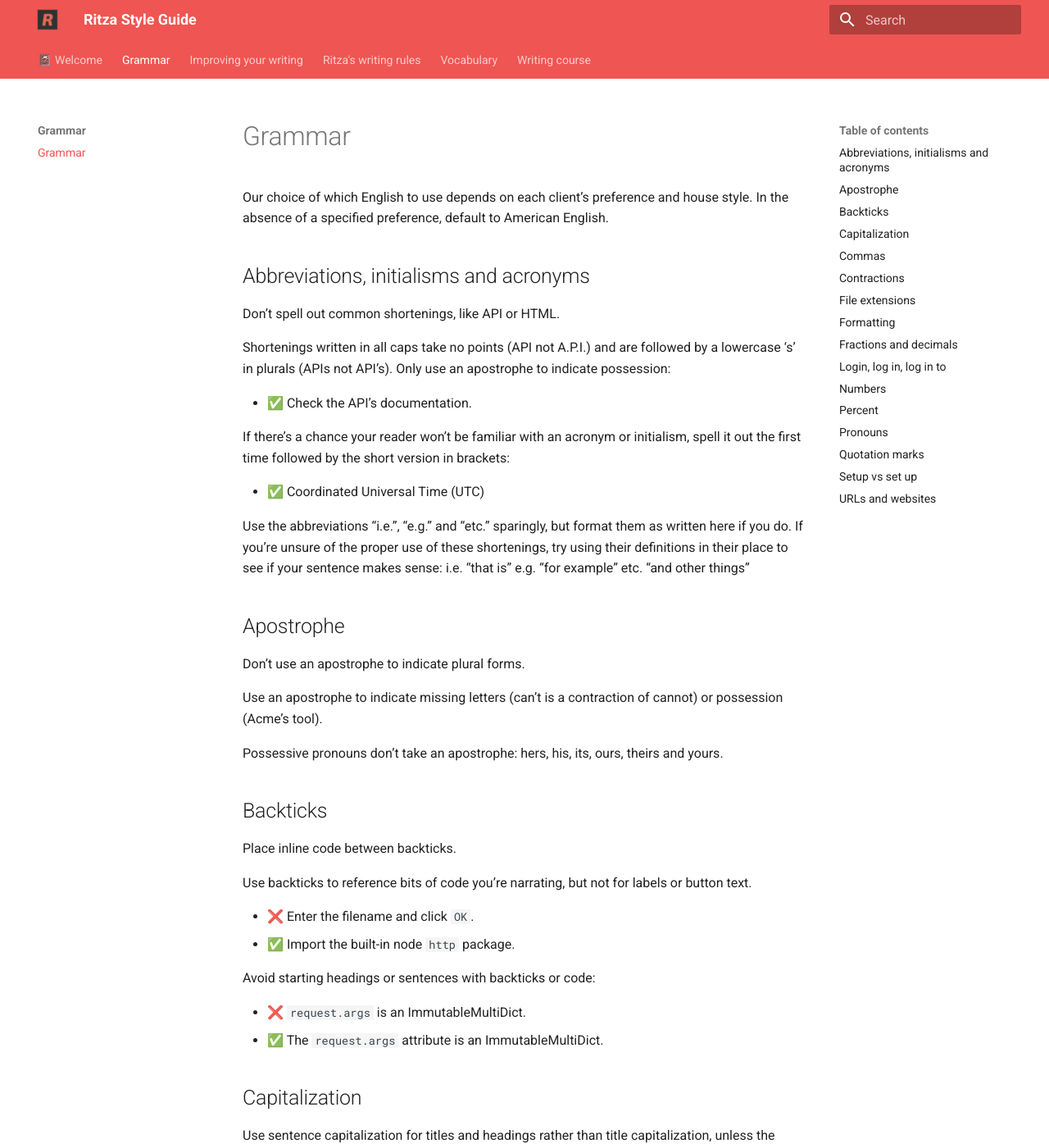
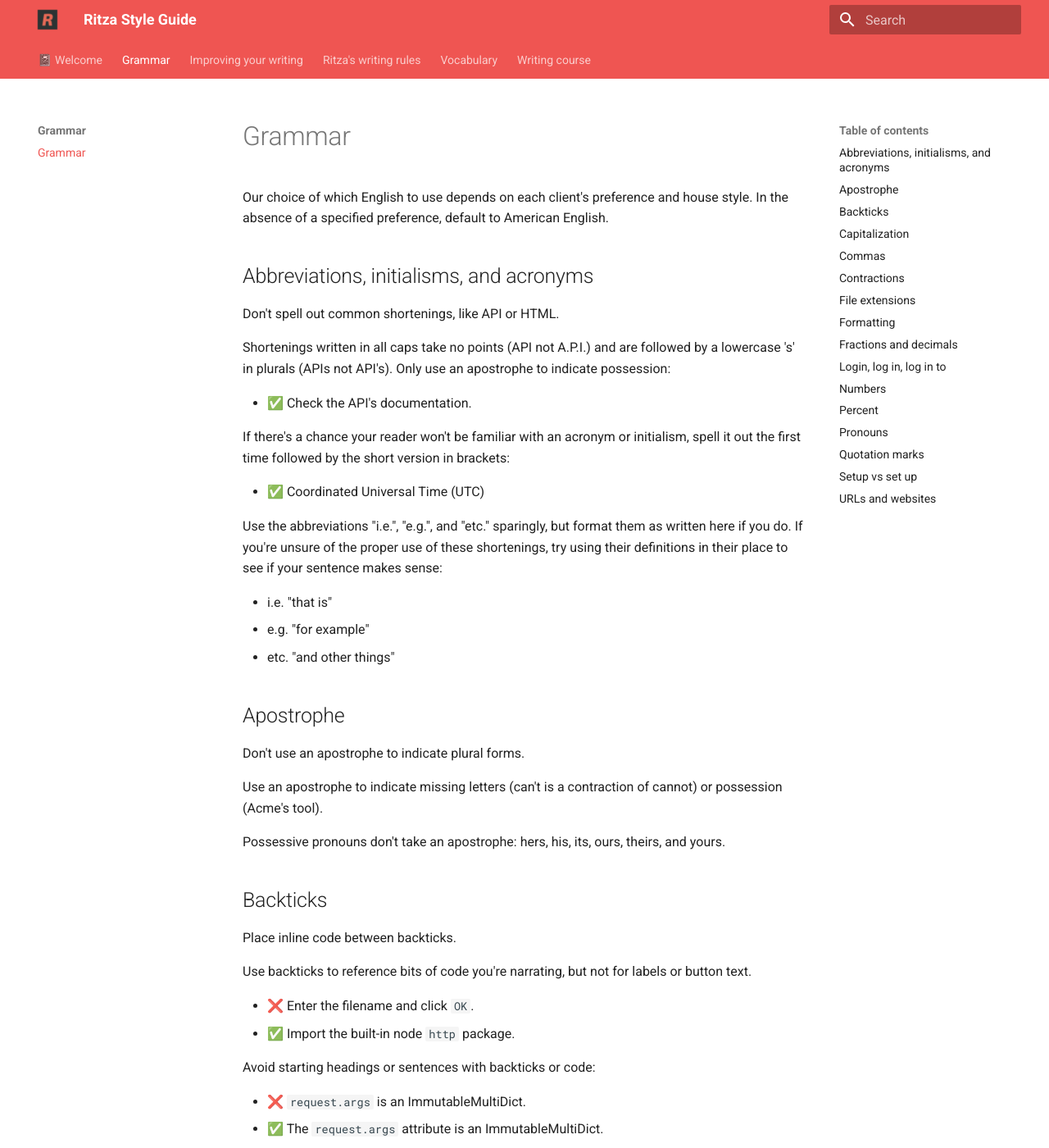
Before and after one commit to ritza-co/styleguide.ritza.co, an MkDocs documentation site: the page built from docs/grammar/grammar.md, in a window 1280 px wide and 1400 px high. Shown: the whole window at 82% size. Built offline with MkDocs 1.6.1 and Material for MkDocs 9.7.7, drawn with Linux system fonts in a browser that asks for light colours; some of the changed text lies outside the part shown.

Commit message:
Grammar proofread

```diff
--- a/docs/grammar/grammar.md
+++ b/docs/grammar/grammar.md
@@ -1,37 +1,38 @@
 # Grammar
 
-Our choice of which English to use depends on each client’s preference and house style. In the absence of a specified preference, default to American English.
+Our choice of which English to use depends on each client's preference and house style. In the absence of a specified preference, default to American English.
 
-## Abbreviations, initialisms and acronyms
+## Abbreviations, initialisms, and acronyms
 
-Don’t spell out common shortenings, like API or HTML.
+Don't spell out common shortenings, like API or HTML.
 
-Shortenings written in all caps take no points (API not A.P.I.) and are followed by a lowercase ‘s’ in plurals (APIs not API’s). Only use an apostrophe to indicate possession:
+Shortenings written in all caps take no points (API not A.P.I.) and are followed by a lowercase 's' in plurals (APIs not API's). Only use an apostrophe to indicate possession:
 
-*  ✅ Check the API’s documentation.
+*  ✅ Check the API's documentation.
 
-If there’s a chance your reader won’t be familiar with an acronym or initialism, spell it out the first time followed by the short version in brackets:
+If there's a chance your reader won't be familiar with an acronym or initialism, spell it out the first time followed by the short version in brackets:
 
 * ✅ Coordinated Universal Time (UTC)
 
-Use the abbreviations “i.e.”, “e.g.” and “etc.” sparingly, but format them as written here if you do. If you’re unsure of the proper use of these shortenings, try using their definitions in their place to see if your sentence makes sense:
-i.e. “that is”
-e.g. “for example”
-etc. “and other things”
+Use the abbreviations "i.e.", "e.g.", and "etc." sparingly, but format them as written here if you do. If you're unsure of the proper use of these shortenings, try using their definitions in their place to see if your sentence makes sense:
+
+* i.e. "that is"
+* e.g. "for example"
+* etc. "and other things"
 
 ## Apostrophe
 
-Don’t use an apostrophe to indicate plural forms.
+Don't use an apostrophe to indicate plural forms.
 
-Use an apostrophe to indicate missing letters (can’t is a contraction of cannot) or possession (Acme’s tool).
+Use an apostrophe to indicate missing letters (can't is a contraction of cannot) or possession (Acme's tool).
 
-Possessive pronouns don’t take an apostrophe: hers, his, its, ours, theirs and yours.
+Possessive pronouns don't take an apostrophe: hers, his, its, ours, theirs, and yours.
 
 ## Backticks
 
 Place inline code between backticks.
 
-Use backticks to reference bits of code you’re narrating, but not for labels or button text.
+Use backticks to reference bits of code you're narrating, but not for labels or button text.
 
 *  ❌ Enter the filename and click `OK`.
 *  ✅ Import the built-in node `http` package.
@@ -91,7 +92,7 @@
 
 Alternatively, add a conjunction:
 
-* ✅ Download the files you need, **and** unzip them on your computer.
+* ✅ Download the files you need **and** unzip them on your computer.
 
 Comma splices can be corrected by replacing the comma with a semicolon, but this approach is not recommended for our content:
 
@@ -99,7 +100,7 @@
 
 ## Contractions
 
-Use common contractions (we’ll, let’s, can’t) to make your tone friendly and informal, but avoid less common contractions (d’ya know ’em?).
+Use common contractions (we'll, let's, can't) to make your tone friendly and informal, but avoid less common contractions (d'ya know 'em?).
 
 ## File extensions
 
@@ -154,7 +156,7 @@
 *  ✅ Third-party
 *  ✅ First impression
 
-Numbers over three digits get commas
+Numbers over three digits get commas:
 
 *  ✅ 999
 *  ✅ 1,000
@@ -162,17 +164,17 @@
 
 ## Percent
 
-Use the % symbol instead of spelling out “percent”.
+Use the % symbol instead of spelling out "percent".
 
 ## Pronouns
 
-Use they, their and them in the singular if the subject’s gender is unknown or irrelevant:
+Use they, their, and them in the singular if the subject's gender is unknown or irrelevant:
 
 *  ✅ Send your collaborator the join link and they'll be redirected to the sign in page.
 
-Never use the pronoun “one”.
+Never use the pronoun "one".
 
-Refer to a company or product as “it” (not “they” or “them”):
+Refer to a company or product as "it" (not "they" or "them"):
 
 * ✅ Replit is an online IDE. It has various collaborative features.
 
@@ -180,7 +182,7 @@
 
 Use double quotation marks to identify labels or button text:
 
-* ✅ Click “OK” to complete set up
+* ✅ Click "OK" to complete set up
 
 ## Setup vs set up
 
@@ -193,4 +195,4 @@
 
 ## URLs and websites
 
-Avoid spelling out URLs, but when you need to, leave off the http://www.
+Avoid spelling out URLs, but when you need to, leave off `http://www.`.
```
Also changed, not shown: other parts of docs/grammar/grammar.md (+8 -7 lines).
